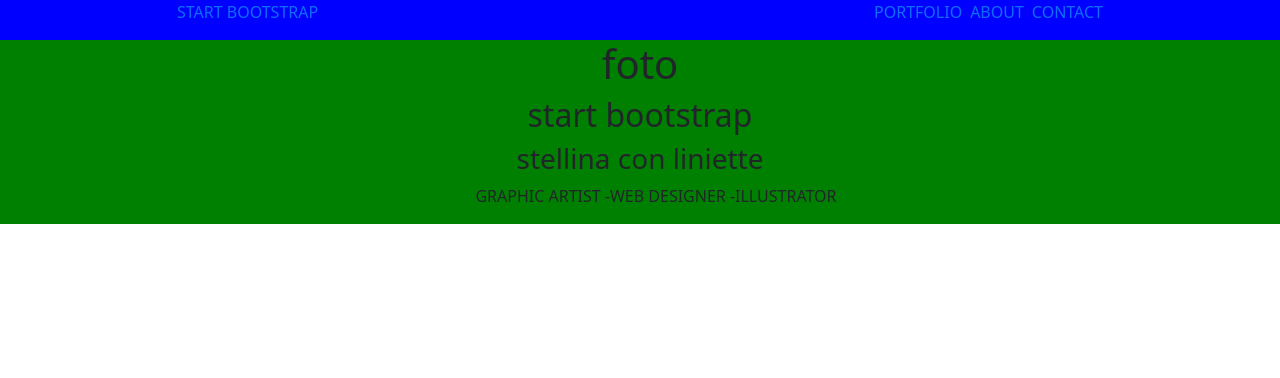
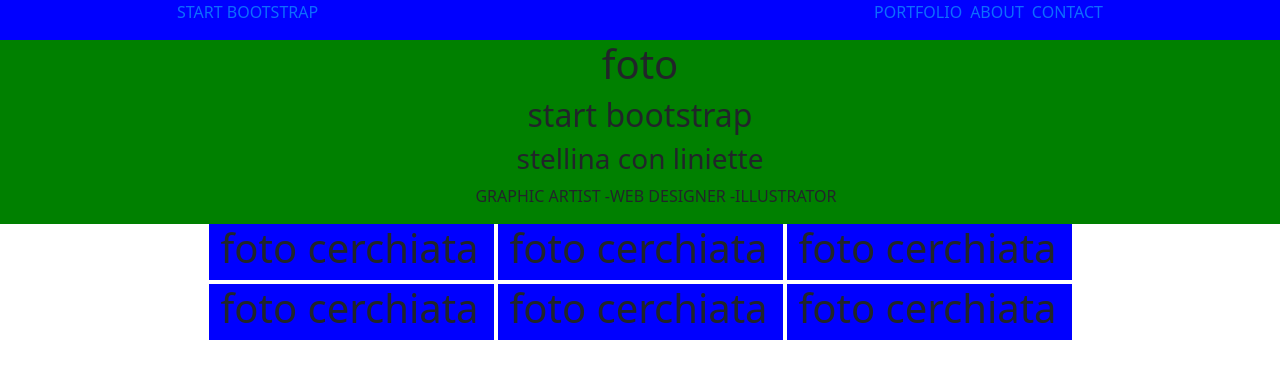
Before and after one commit to Carmine-Doronzo/html-css-bootstrap-freelancer, a plain HTML site: page index.html in a window 1280 px wide. Drawn offline with nearby package versions, Linux system fonts and the light colour scheme.

Commit message:
ADD:Debug portfolio section

```diff
--- a/index.html
+++ b/index.html
@@ -12,27 +12,39 @@
 </head>
 
 <body class="debug">
+
     <header class="bg-blue">
         <!-- NAV-BAR SECTION -->
         <section class="nav-bar">
+
             <nav class="container container-md container-lg">
+
                 <div class="row justify-content-md-around justify-content-between ">
+
                     <div class="col-4">
+
                         <a href="#" class="">START BOOTSTRAP</a>
+
                     </div>
+
                     <div class="col-4 d-flex justify-content-end">
 
                         <span class="d-block d-md-none d-lg-none"><i class="fa-solid fa-bars"></i></span>
 
                         <ul class="d-none d-md-flex d-lg-flex gap-2 ">
+
                             <li><a href="#">PORTFOLIO</a></li>
                             <li><a href="#">ABOUT</a></li>
                             <li><a href="#">CONTACT</a></li>
+
                         </ul>
+
                     </div>
 
                 </div>
+
             </nav>
+
         </section>
         <!-- END NAV-BAR -->
     </header>
@@ -40,29 +52,93 @@
     <main>
         <!-- HERO SECTION -->
         <section class="bg-green">
+
             <div class="container container-md container-lg">
+
                 <div class="row flex-column align-content-center">
+
                     <div class="col-6 text-center">
+
                         <h1>foto</h1>
+
                     </div>
 
                     <div class="col-6 text-center">
+
                         <h2>start bootstrap</h2>
+
                     </div>
+
                     <div class="col-6 text-center">
+
                         <h3>stellina con liniette</h3>
+
                     </div>
+
                     <div class="col-6 text-center">
+
                         <ul class="d-flex justify-content-center">
+
                             <li>GRAPHIC ARTIST -</li>
                             <li>WEB DESIGNER -</li>
                             <li>ILLUSTRATOR</li>
+
                         </ul>
+
                     </div>
 
                 </div>
             </div>
 
+        </section>
+        <!-- END HERO SECTION -->
+
+        <!-- PORTFOLIO SECTION -->
+        <section class="">
+
+            <div class="container container-md container-lg">
+
+                <div class="row justify-content-md-center justify-content-lg-center  gap-1">
+
+                    <div class="col-12 col-md-4 col-lg-3 bg-blue">
+
+                        <h1>foto cerchiata</h1>
+
+                    </div>
+
+                    <div class="col-12 col-md-4 col-lg-3 bg-blue">
+
+                        <h1>foto cerchiata</h1>
+
+                    </div>
+
+                    <div class="col-12 col-md-4 col-lg-3 bg-blue">
+
+                        <h1>foto cerchiata</h1>
+
+                    </div>
+
+                    <div class="col-12 col-md-4 col-lg-3 bg-blue">
+
+                        <h1>foto cerchiata</h1>
+
+                    </div>
+
+                    <div class="col-12 col-md-4 col-lg-3 bg-blue">
+
+                        <h1>foto cerchiata</h1>
+
+                    </div>
+
+                    <div class="col-12 col-md-4 col-lg-3 bg-blue">
+
+                        <h1>foto cerchiata</h1>
+
+                    </div>
+
+                </div>
+
+            </div>
 
         </section>
 
```
